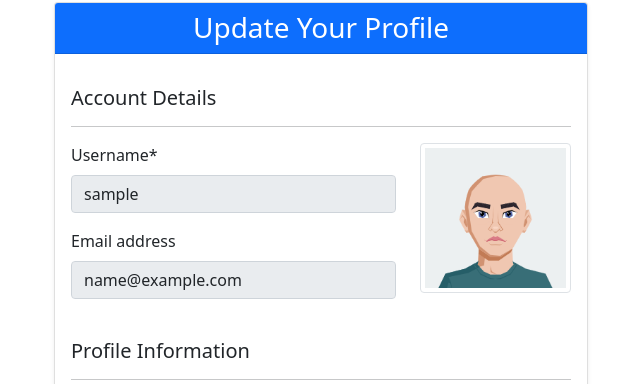
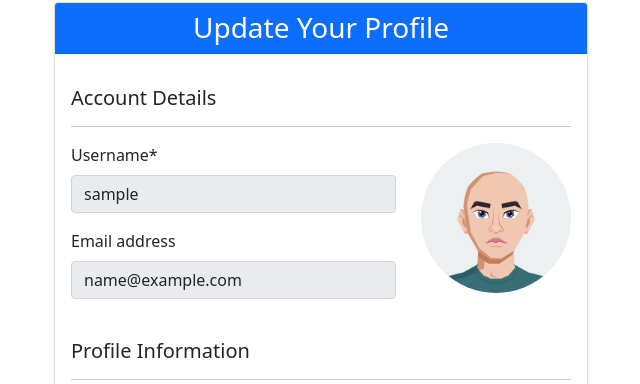
Before and after one commit to doyle-kfd/CrewFinder, a Django app: page /accounts/update_profile/ in a window 1280 px wide. Shown: the part 142-526 px from the top of the page, without its empty margins (319-959 px from the left). Run offline with Django 4.2, Linux system fonts and the light colour scheme; the visitor is signed in with stand-in values (Sample User, id 1); some libraries are stand-ins or nearby versions.

Commit message:
Maint: resolved cloudinary not storing images

```diff
--- a/accounts/templates/accounts/crew_profile.html
+++ b/accounts/templates/accounts/crew_profile.html
@@ -11,6 +11,7 @@
             <div class="card shadow-sm">
                 <div class="card-header bg-primary text-white text-center">
                     <h3 class="mb-0">{{ crew_member.username }}'s Profile</h3>
+                    <p>{{ crew_member.photo.url }}</p>
                 </div>
                 <div class="card-body p-4">
                     <div class="row">
@@ -21,7 +22,7 @@
                                 <img src="{{ crew_member.photo.url }}" alt="{{ crew_member.username }}'s Profile Picture" class="rounded-circle img-fluid" style="width: 150px; height: 150px;">
                             {% else %}
                                 <!-- Fallback to default image if photo is not available -->
-                                <img src="{% static 'images/default_avatar.jpg' %}" alt="Default Profile Picture" class="rounded-circle img-fluid" style="width: 150px; height: 150px;">
+                                <img src="{% static 'images/default_avatar.png' %}" alt="Default Profile Picture" class="rounded-circle img-fluid" style="width: 150px; height: 150px;">
                             {% endif %}
                         </div>
 
--- a/accounts/templates/accounts/update_profile.html
+++ b/accounts/templates/accounts/update_profile.html
@@ -33,10 +33,12 @@
 
                                 <!-- Right Column for Profile Picture -->
                                 <div class="col-md-4 text-center">
-                                    {% if user.photo %}
-                                        <img src="{{ user.photo.url }}" alt="Current Profile Picture" class="img-thumbnail mb-3" style="max-width: 100%;">
+                                    {% if form.instance.photo and form.instance.photo.url %}
+                                        <!-- Display the user-uploaded image from Cloudinary -->
+                                        <img src="{{ form.instance.photo.url }}" alt="{{ form.instance.username }}'s Profile Picture" class="rounded-circle img-fluid" style="width: 150px; height: 150px;">
                                     {% else %}
-                                        <img src="{% static 'images/default_avatar.png' %}" alt="Default Profile Picture" class="img-thumbnail mb-3" style="max-width: 100%;">
+                                        <!-- Fallback to the default image if no user-uploaded image is found -->
+                                        <img src="{% static 'images/default_avatar.png' %}" alt="Default Profile Picture" class="rounded-circle img-fluid" style="width: 150px; height: 150px;">
                                     {% endif %}
                                 </div>
                             </div>
--- a/accounts/views.py
+++ b/accounts/views.py
@@ -12,6 +12,7 @@ from crewbooking.models import CrewBooking  # Import the CrewBooking model
 from django import forms  # Import forms module
 from django.db.models import Count
 from .forms import EditUserForm  # Assume you have a form for editing user details
+from cloudinary.models import CloudinaryField
 
 @login_required
 def complete_profile(request):
@@ -120,7 +121,8 @@ class CustomLogoutView(LogoutView):
 @login_required
 def update_profile(request):
     if request.method == 'POST':
-        form = ProfileCompletionForm(request.POST, instance=request.user)
+        # Add request.FILES to handle file uploads
+        form = ProfileCompletionForm(request.POST, request.FILES, instance=request.user)
         if form.is_valid():
             form.save()
             messages.success(request, "Your profile has been updated successfully.")
```
